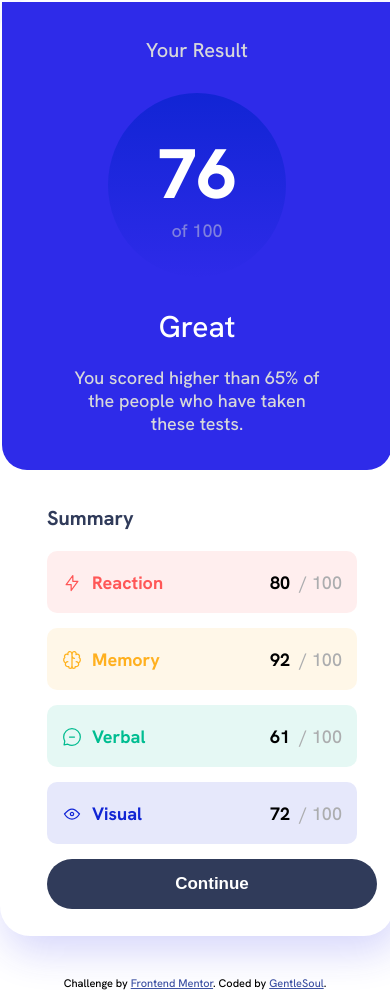
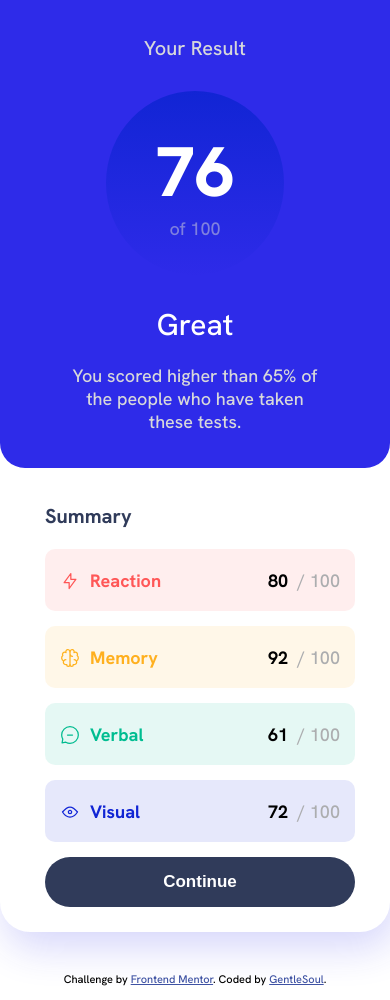
Before and after one commit to RichieGS/Result-summary-, a plain HTML site: page index.html in a window 390 px wide. Drawn offline with Linux system fonts and the light colour scheme.

Commit message:
Making corrections to the mobile view in style.css

```diff
--- a/stylesheet/stylesheet.css
+++ b/stylesheet/stylesheet.css
@@ -273,13 +273,14 @@ p {
 
 /* Mobile view */
 
-@media screen and (min-width: 375px) and (max-width: 967px) {
+@media screen and (min-width: 375px) and (max-width: 767px) {
   body {
     margin: 0;
     padding: 0 0 10px 0;
   }
 
   .container {
+    padding: 0;
     display: flex;
     flex-direction: column;
     margin: 0;
@@ -314,6 +315,6 @@ p {
   }
 
     .continue-btn {
-      width: 330px;
+      width: 100%;
     }
 }
```
